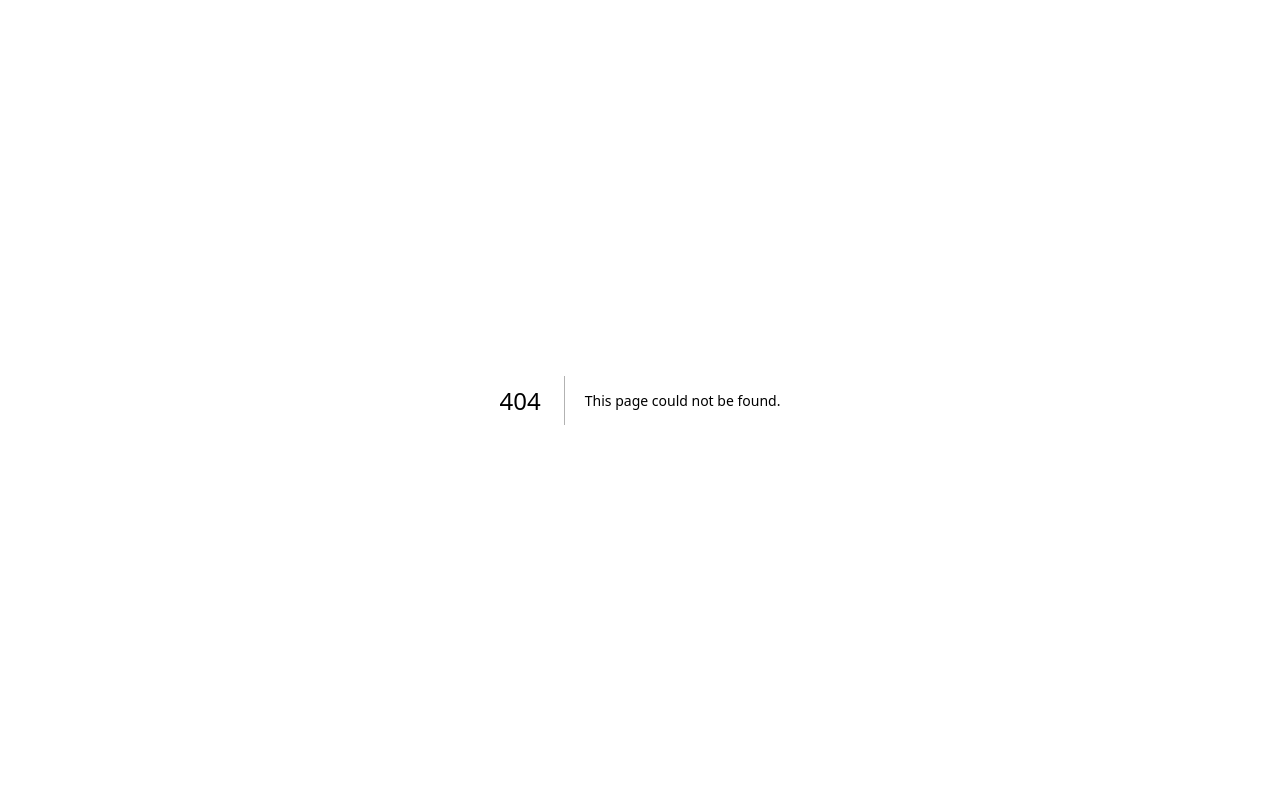
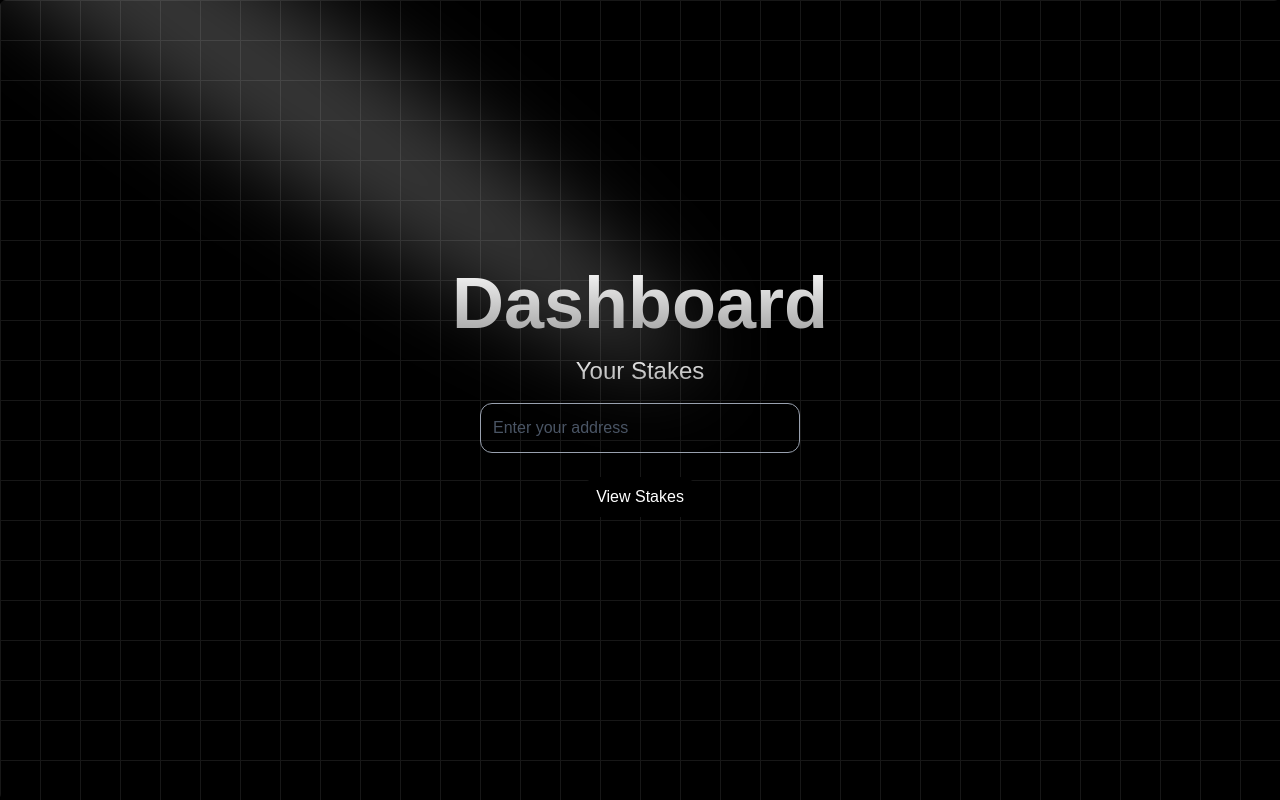
Before and after one commit to dumprahul/OnlyFarmers, a Next.js app: page /dashboard in a window 1280 px wide. Before the commit this address had no page. Built offline with nearby package versions, Linux system fonts and the light colour scheme.

Commit message:
dashboard page completed

```diff
--- a/package.json
+++ b/package.json
@@ -9,6 +9,7 @@
     "lint": "next lint"
   },
   "dependencies": {
+    "@headlessui/react": "^2.2.0",
     "@tabler/icons-react": "^3.31.0",
     "clsx": "^2.1.1",
     "motion": "^12.5.0",
--- /dev/null
+++ b/src/app/dashboard/page.tsx
@@ -0,0 +1,18 @@
+"use client";
+
+import React from "react";
+import { SpotlightPreview2 } from "@/components/ui/SpotlightPreview2";
+
+
+
+export default function Dashboard() {
+  return (
+
+    <div className="w-full bg-black">
+
+    <section className="h-screen flex flex-col overflow-hidden items-center justify-center relative">
+    <SpotlightPreview2/>
+          </section>
+          </div>
+  );
+}
--- /dev/null
+++ b/src/components/ui/SpotlightPreview2.tsx
@@ -0,0 +1,141 @@
+import React, { useState } from "react";
+import { cn } from "@/lib/utils";
+import { Spotlight } from "./Spotlight";
+import { Dialog } from "@headlessui/react";
+
+export function SpotlightPreview2() {
+  const [isModalOpen, setIsModalOpen] = useState(false);
+  const [isWarningOpen, setIsWarningOpen] = useState(false);
+
+  return (
+    <div className="relative flex h-full w-full overflow-hidden rounded-md bg-black/[0.96] antialiased md:items-center md:justify-center">
+      <div
+        className={cn(
+          "pointer-events-none absolute inset-0 [background-size:40px_40px] select-none",
+          "[background-image:linear-gradient(to_right,#171717_1px,transparent_1px),linear-gradient(to_bottom,#171717_1px,transparent_1px)]",
+        )}
+      />
+
+      <Spotlight className="-top-40 left-0 md:-top-20 md:left-60" fill="white" />
+      <div className="relative z-10 mx-auto w-full max-w-7xl p-4 pt-20 md:pt-0">
+        <h1 className="bg-opacity-50 bg-gradient-to-b from-neutral-50 to-neutral-400 bg-clip-text text-center text-4xl font-bold text-transparent md:text-7xl">
+          Dashboard
+        </h1>
+        <h2 className="bg-opacity-50 bg-gradient-to-b from-neutral-50 mt-4 to-neutral-400 bg-clip-text text-center text-4xl font-normal text-transparent md:text-2xl">
+          Your Stakes
+        </h2>
+
+        {/* Input Field */}
+        <div className="flex flex-col gap-2 w-80 mx-auto mt-4">
+          <input
+            type="text"
+            id="address"
+            placeholder="Enter your address"
+            className="w-full p-3 rounded-xl border border-gray-400 bg-transparent text-black placeholder-gray-600 shadow-lg focus:outline-none focus:ring-2 focus:ring-gray-500 dark:border-gray-600 dark:text-white dark:placeholder-gray-400 dark:focus:ring-white"
+          />
+        </div>
+
+        {/* View Stakes Button */}
+        <button
+          onClick={() => setIsModalOpen(true)}
+          className="bg-black dark:bg-white mt-6 rounded-full w-fit text-white dark:text-black px-4 py-2 mx-auto block"
+        >
+          View Stakes
+        </button>
+      </div>
+
+      {/* Stake Information Modal */}
+<Dialog open={isModalOpen} onClose={() => setIsModalOpen(false)} className="relative z-50">
+  <div className="fixed inset-0 bg-black/60 backdrop-blur-sm flex items-center justify-center p-6">
+  <Dialog.Panel className="w-full max-w-md rounded-2xl bg-white dark:bg-black p-8 shadow-xl border border-gray-300 dark:border-gray-700">
+
+      {/* Modal Title */}
+      <Dialog.Title className="text-2xl font-semibold text-center text-black dark:text-white">
+        Stake Information
+      </Dialog.Title>
+
+      {/* Information Section */}
+      <div className="mt-6 space-y-4">
+        <div className="flex justify-between border-b border-gray-300 dark:border-gray-700 pb-3">
+          <span className="text-gray-600 dark:text-gray-300">Staked Amount:</span>
+          <span className="font-medium text-black dark:text-white">600 tokens</span>
+        </div>
+        <div className="flex justify-between border-b border-gray-300 dark:border-gray-700 pb-3">
+          <span className="text-gray-600 dark:text-gray-300">Farm ID:</span>
+          <span className="font-medium text-black dark:text-white">bvrx263k</span>
+        </div>
+        <div className="flex justify-between border-b border-gray-300 dark:border-gray-700 pb-3">
+          <span className="text-gray-600 dark:text-gray-300">Time Staked:</span>
+          <span className="font-medium text-black dark:text-white">March 19, 2025, 14:45 PM</span>
+        </div>
+        <div className="flex justify-between border-b border-gray-300 dark:border-gray-700 pb-3">
+          <span className="text-gray-600 dark:text-gray-300">Farm APY:</span>
+          <span className="font-medium text-black dark:text-white">64%</span>
+        </div>
+        <div className="flex justify-between pt-1">
+          <span className="text-gray-600 dark:text-gray-300">Farmer Address:</span>
+          <span className="font-medium text-black dark:text-white">bdfims638</span>
+        </div>
+      </div>
+
+
+      <div className="mt-6 flex justify-center">
+        <button
+          onClick={() => setIsWarningOpen(true)}
+          className="bg-red-600 hover:bg-red-700 text-white font-medium py-2 px-6 rounded-lg shadow-lg transition-all">
+          Withdraw
+        </button>
+      </div>
+    </Dialog.Panel>
+  </div>
+</Dialog>
+
+            {/* Withdraw Button
+            <button
+              onClick={() => setIsWarningOpen(true)}
+              className="mt-6 w-full bg-red-600 text-white font-bold py-2 rounded-lg shadow-lg hover:bg-red-700"
+            >
+              Withdraw
+            </button>
+          </Dialog.Panel>
+        </div>
+      </Dialog> */}
+
+      {/* Withdraw Warning Dialog */}
+      <Dialog open={isWarningOpen} onClose={() => setIsWarningOpen(false)} className="relative z-50">
+        <div className="fixed inset-0 bg-black/60 backdrop-blur-sm flex items-center justify-center p-4">
+        <Dialog.Panel className="relative w-full max-w-md rounded-2xl bg-white dark:bg-black p-6 shadow-xl border border-gray-300 dark:border-gray-700">
+
+
+
+            {/* Close Button */}
+            <button
+  onClick={() => setIsWarningOpen(false)}
+  className="absolute top-4 right-4 text-gray-800 dark:text-gray-200 hover:text-black dark:hover:text-white"
+>
+  ✕
+</button>
+
+
+            <Dialog.Title className="text-xl font-bold text-center text-black dark:text-white">
+              Warning!
+            </Dialog.Title>
+            <p className="text-center text-gray-700 dark:text-gray-300 mt-4">
+              You will get <span className="font-semibold text-red-600">penalised by 10%</span>.
+            </p>
+
+            {/* Proceed Button */}
+            <div className="mt-6 flex justify-center">
+              <button
+                onClick={() => setIsWarningOpen(false)}
+                className="bg-black dark:bg-white text-white dark:text-black font-semibold px-4 py-2 rounded-lg hover:shadow-md transition"
+              >
+                Proceed
+              </button>
+            </div>
+          </Dialog.Panel>
+        </div>
+      </Dialog>
+    </div>
+  );
+}
```
Also changed, not shown: 1 other file (tests, documents, lock files or other folders).
